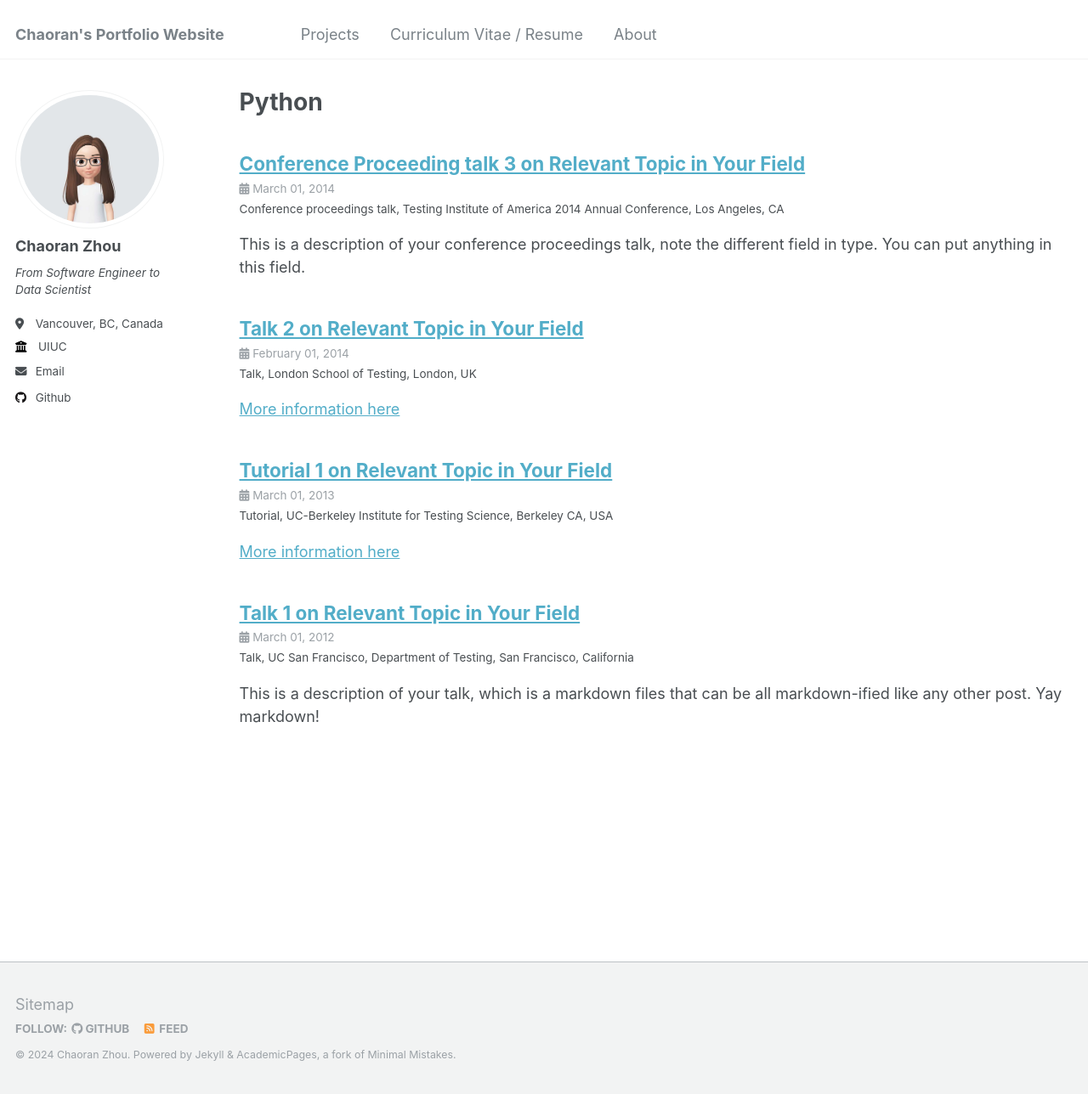
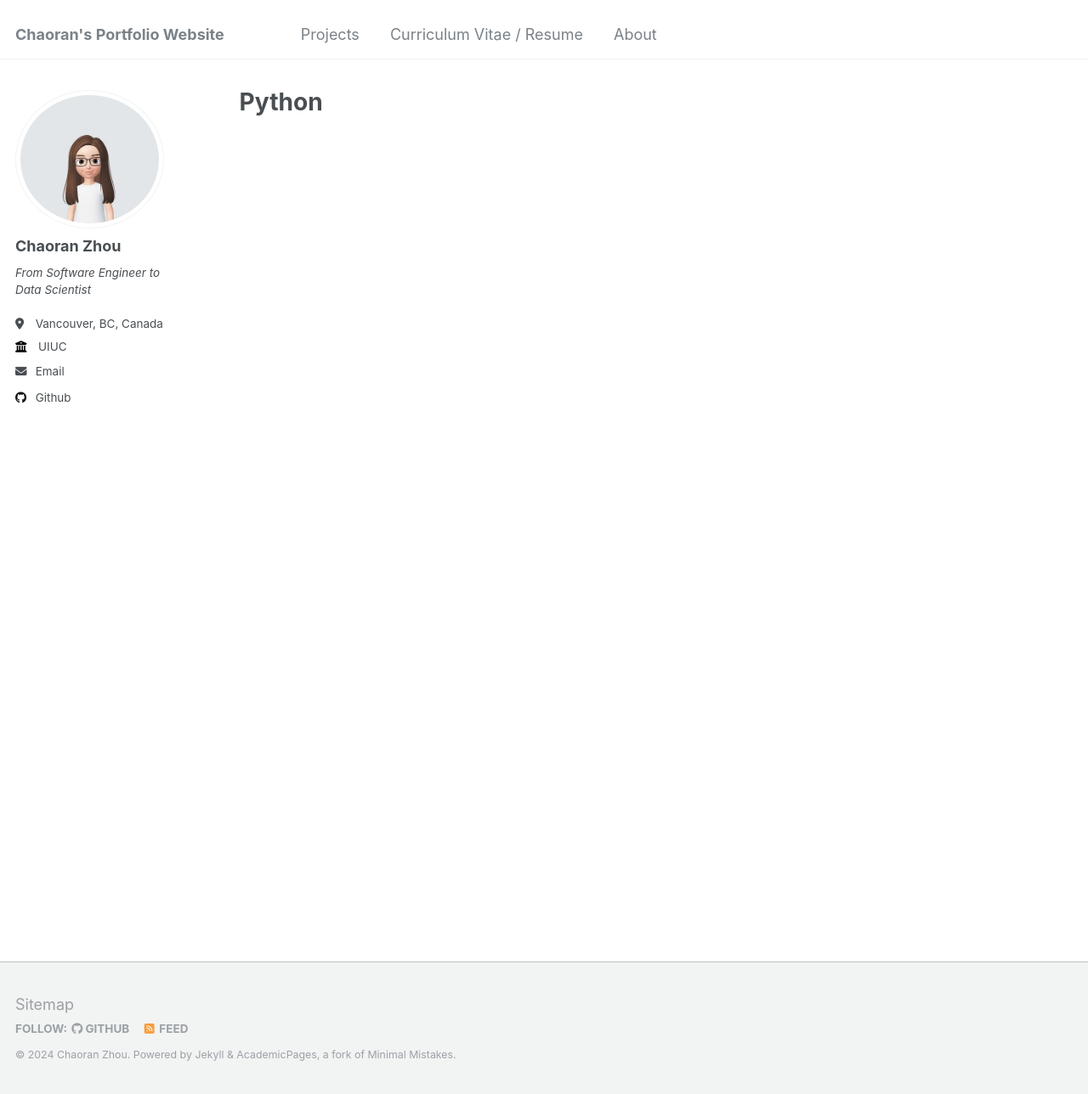
Before and after one commit to ranranrunforit/ranranrunforit.github.io, a Jekyll site: the page built from _pages/python.html, in a window 1280 px wide and 1288 px high. Shown: the whole window at 85% size. Built offline with Jekyll 4.4.1, drawn with Linux system fonts in a browser that asks for light colours; some of the changed lines change nothing that is shown.

Commit message:
Update _config.yml

```diff
--- a/_config.yml
+++ b/_config.yml
@@ -211,18 +211,18 @@ kramdown:
 
 # These settings control the types of collections used by the template
 collections:
-  tableau:
-    output: true
-    permalink: /:collection/:path/
-  rshiny:
-    output: true
-    permalink: /:collection/:path/
+#  tableau:
+#    output: true
+#    permalink: /:collection/:path/
+#  rshiny:
+#    output: true
+#    permalink: /:collection/:path/
   projects:
     output: true
     permalink: /:collection/:path/
-  python:
-    output: true
-    permalink: /:collection/:path/
+#  python:
+#    output: true
+#    permalink: /:collection/:path/
 
 
 # These settings control how pages and collections are included in the site
@@ -246,23 +246,23 @@ defaults:
       layout: single
       author_profile: true
   # _tableau
-  - scope:
-      path: ""
-      type: tableau
-    values:
-      layout: single
-      author_profile: true
-      share: true
-      comments: true
+#  - scope:
+#      path: ""
+#      type: tableau
+#    values:
+#      layout: single
+#      author_profile: true
+#      share: true
+#      comments: true
   # _rshiny
-  - scope:
-      path: ""
-      type: rshiny
-    values:
-      layout: single
-      author_profile: true
-      share: true
-      comments: true
+#  - scope:
+#      path: ""
+#      type: rshiny
+#    values:
+#      layout: single
+#      author_profile: true
+#      share: true
+#      comments: true
   # _projects
   - scope:
       path: ""
@@ -274,13 +274,13 @@ defaults:
       share: true
       comment: true
   # _python
-  - scope:
-      path: ""
-      type: python
-    values:
-      layout: talk
-      author_profile: true
-      share: true
+#  - scope:
+#      path: ""
+#      type: python
+#    values:
+#      layout: talk
+#      author_profile: true
+#      share: true
 
 
 # Sass/SCSS
```
